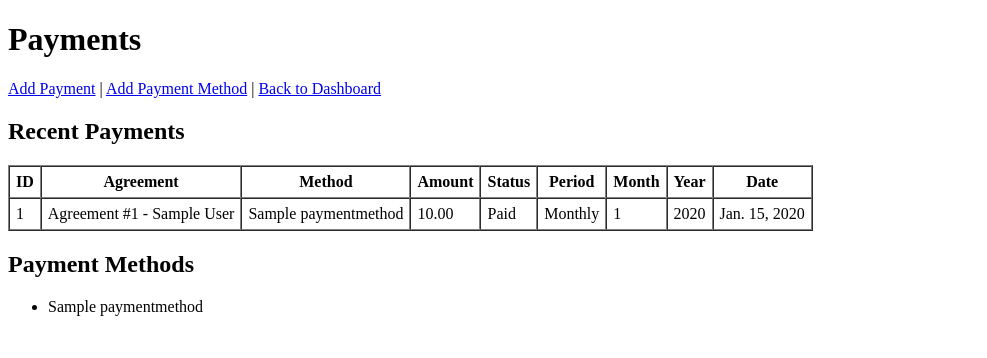
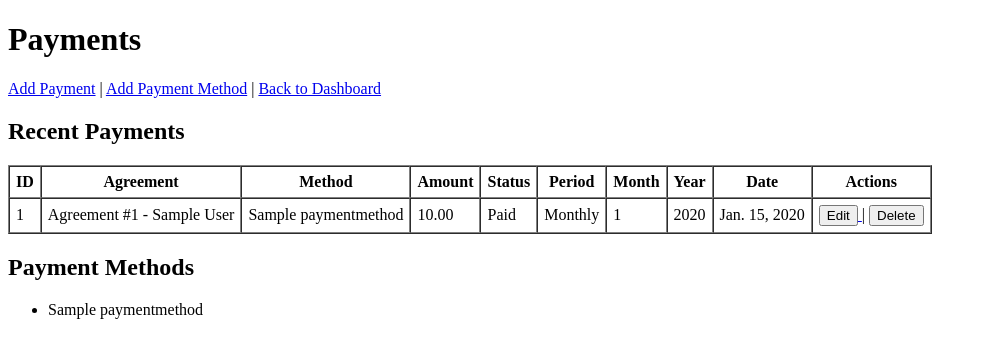
Before and after one commit to mannigoy/StallHub, a Django app: page /payments/ in a window 1280 px wide. Shown: the top 358 px of the page, without its empty margins (0-987 px from the left). Run offline with Django 5.2, Linux system fonts and the light colour scheme; tables that the repository leaves empty hold one stand-in row (values such as "Sample post").

Commit message:
added editing

```diff
--- a/payments/urls.py
+++ b/payments/urls.py
@@ -8,4 +8,6 @@ urlpatterns = [
     path('', views.index, name='index'),
     path('new/', views.add_payment, name='add_payment'),
     path('methods/new/', views.add_payment_method, name='add_payment_method'),
+    path("edit/<int:pk>/", views.edit_payment, name="edit_payment"),
+    path('delete/<int:pk>/', views.delete_payment, name='delete_payment')
 ]
--- a/payments/views.py
+++ b/payments/views.py
@@ -1,12 +1,12 @@
 from django.contrib import messages
-from django.shortcuts import redirect, render
+from django.shortcuts import redirect, render, get_object_or_404
 
 from .forms import PaymentForm, PaymentMethodForm
 from .models import Payment, PaymentMethod
 
 
 def index(request):
-    payments = Payment.objects.select_related('agreement', 'payment_method').order_by('-payment_date', '-payment_id')
+    payments = Payment.objects.select_related('agreement', 'payment_method').order_by('payment_date', 'payment_id')
     methods = PaymentMethod.objects.order_by('method_name')
     return render(request, 'payments/index.html', {'payments': payments, 'methods': methods})
 
@@ -35,3 +35,25 @@ def add_payment_method(request):
         form = PaymentMethodForm()
 
     return render(request, 'payments/add_payment_method.html', {'form': form})
+
+def edit_payment(request, pk):
+    payment = get_object_or_404(Payment, pk=pk)
+
+    if request.method == "POST":
+        form = PaymentForm(request.POST, instance=payment)
+        if form.is_valid():
+            form.save()
+            return redirect("payments:index")
+    else:
+        form = PaymentForm(instance=payment)
+
+    return render(request, "payments/edit_payment.html", {"form": form})
+
+def delete_payment(request, pk):
+    payment = get_object_or_404(Payment, pk=pk)
+
+    if request.method == "POST":
+        payment.delete()
+        return redirect("payments:index")
+
+    return redirect("payments:index")
--- a/templates/payments/index.html
+++ b/templates/payments/index.html
@@ -1,7 +1,10 @@
 <!DOCTYPE html>
 <html>
-<head><title>Payments</title></head>
+<head>
+  <title>Payments</title>
+</head>
 <body>
+
   <h1>Payments</h1>
 
   <p>
@@ -11,6 +14,7 @@
   </p>
 
   <h2>Recent Payments</h2>
+
   {% if payments %}
     <table border="1" cellpadding="6" cellspacing="0">
       <thead>
@@ -24,29 +28,53 @@
           <th>Month</th>
           <th>Year</th>
           <th>Date</th>
+          <th>Actions</th>
         </tr>
       </thead>
+
       <tbody>
         {% for payment in payments %}
           <tr>
             <td>{{ payment.payment_id }}</td>
             <td>{{ payment.agreement }}</td>
-            <td>{{ payment.payment_method|default:'-' }}</td>
+            <td>{{ payment.payment_method|default:"-" }}</td>
             <td>{{ payment.amount_paid }}</td>
             <td>{{ payment.get_payment_status_display }}</td>
             <td>{{ payment.get_payment_period_display }}</td>
-            <td>{{ payment.period_month|default:'-' }}</td>
-            <td>{{ payment.period_year|default:'-' }}</td>
+            <td>{{ payment.period_month|default:"-" }}</td>
+            <td>{{ payment.period_year|default:"-" }}</td>
             <td>{{ payment.payment_date }}</td>
+
+            <td>
+              <a href="{% url 'payments:edit_payment' payment.pk %}">
+                <button type="button">
+                  Edit
+                </button>
+              </a>
+              |
+              <form action="{% url 'payments:delete_payment' payment.pk %}"
+                method="POST"
+                style="display:inline;">
+              {% csrf_token %}
+            <button type="submit"
+                    onclick="return confirm('Are you sure you want to delete this payment?');">
+                  Delete
+            </button>
+</form>
+            </td>
+
           </tr>
         {% endfor %}
       </tbody>
     </table>
+
   {% else %}
     <p>No payments recorded yet.</p>
   {% endif %}
 
+
   <h2>Payment Methods</h2>
+
   {% if methods %}
     <ul>
       {% for method in methods %}
@@ -56,5 +84,6 @@
   {% else %}
     <p>No payment methods yet.</p>
   {% endif %}
+
 </body>
 </html>
```
Also changed, not shown: templates/core/Dashboard.html (added, +18 -0 lines), templates/payments/edit_payment.html (added, +28 -0 lines).
